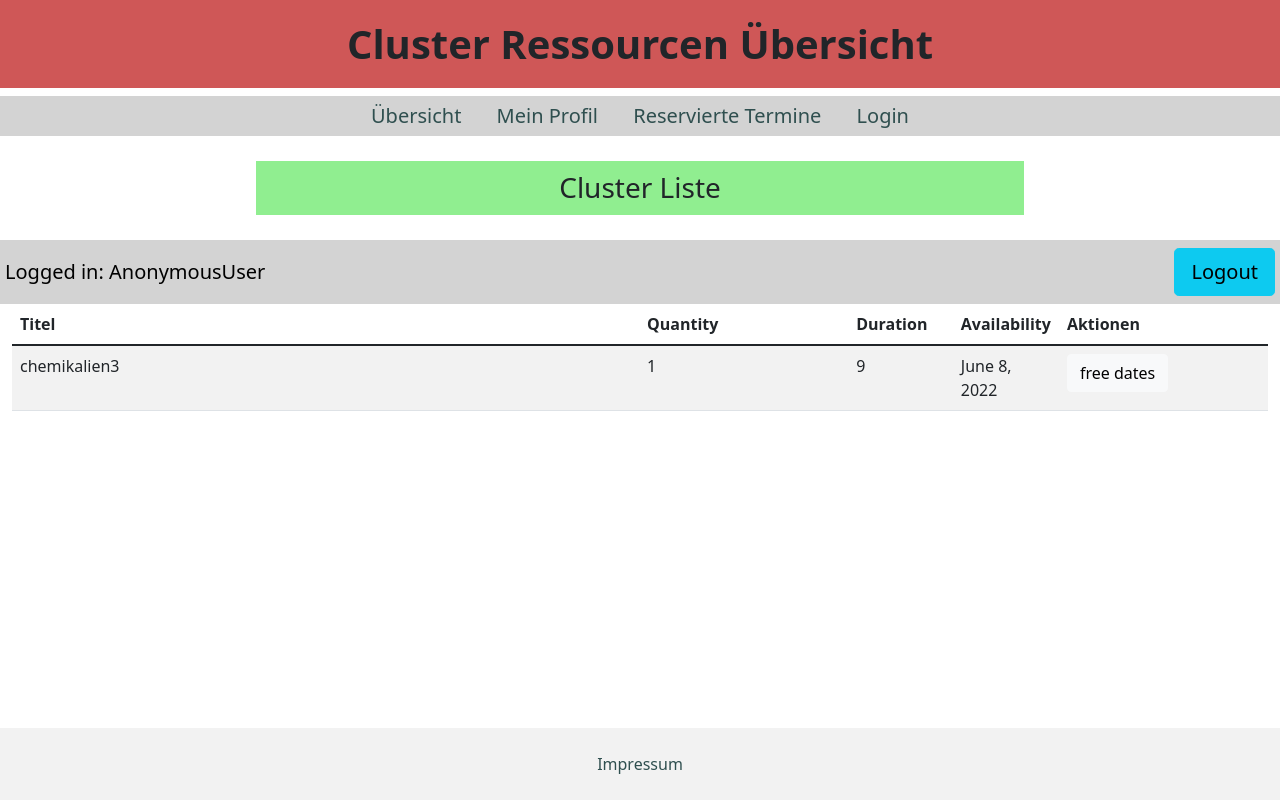
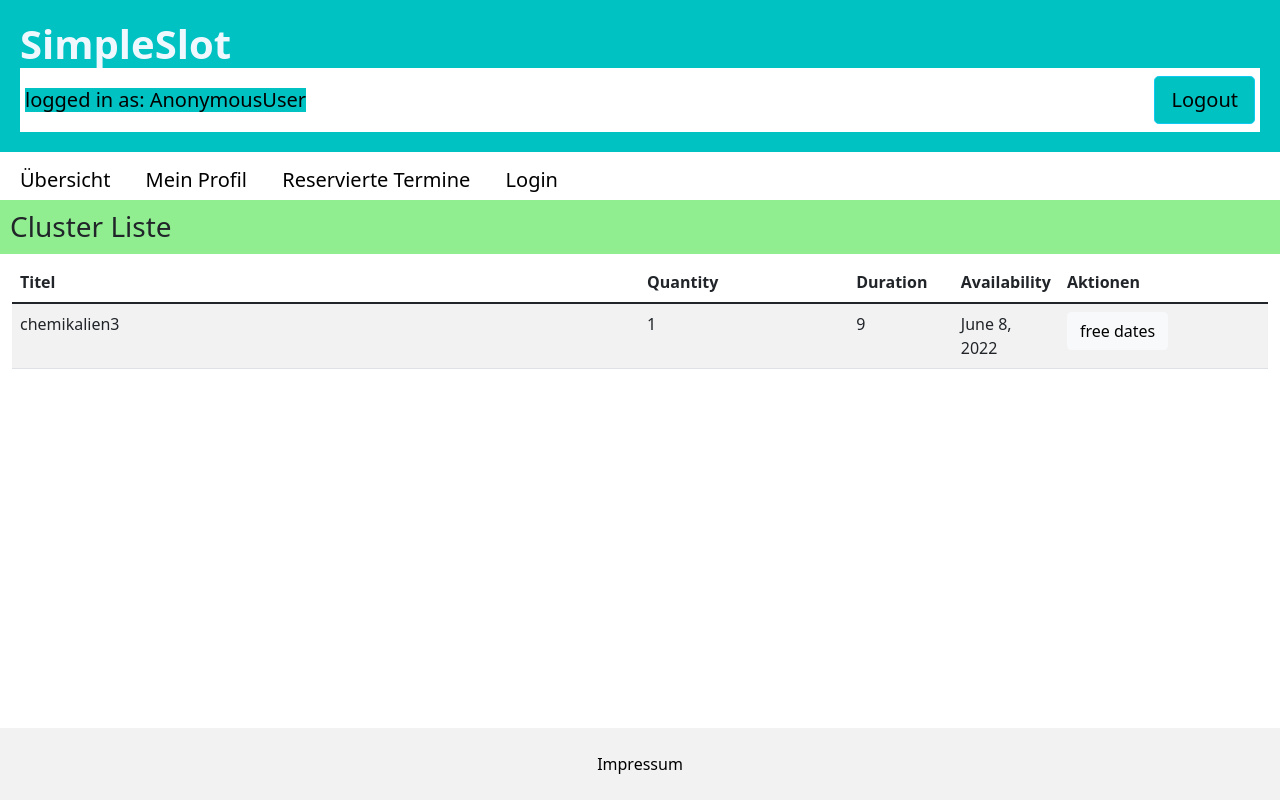
Before and after one commit to armand143/SimpleSlot_UniProject, a Django app: page /cls/ in a window 1280 px wide. Run offline with Django 4.2, Linux system fonts and the light colour scheme; data comes from the database, SQL or seed files in the repository.

Commit message:
seite bisschen übersichtlicher

```diff
--- a/firstapp/templates/firstapp/ÜbersichtCLS.html
+++ b/firstapp/templates/firstapp/ÜbersichtCLS.html
@@ -15,9 +15,17 @@
           integrity="sha384-1BmE4kWBq78iYhFldvKuhfTAU6auU8tT94WrHftjDbrCEXSU1oBoqyl2QvZ6jIW3"
           crossorigin="anonymous">
 </head>
+
 <body>
     <header>
-        <h1><b>Cluster Ressourcen Übersicht</b></h1>
+        <h1>
+          <b style="color:aliceblue"> SimpleSlot </b>
+          <nav class="navbar">
+            <span style="background-color: rgba(0, 194, 194)">logged in as: {{request.user}}</span>
+            <a style="background-color: rgba(0, 194, 194)" href="{% url 'Logout' %}" class="btn btn-info btn-lg">Logout</a>
+          </nav>
+        </h1>
+
     </header>
 
     <nav>
@@ -28,12 +36,6 @@
     </nav>
 
     <h3>Cluster Liste </h3>
-
-    <nav class="navbar">
-      <span>Logged in: {{request.user}}</span>
-      <a href="{% url 'Logout' %}" class="btn btn-info btn-lg">Logout</a>
-    </nav>
-
     <div class="container-fluid">
       <div class="table-responsive">
         <table id="mainTable" class="table table-striped table-hover">
@@ -66,7 +68,7 @@
         <div class="text-center p-4" style="background-color: rgba(0, 0, 0, 0.05);">
           <a href="{% url 'Impressum' %}">Impressum</a>
         </div>
-        </footer>
+    </footer>
 </body>
 
 <!-- Javascript -->
@@ -78,29 +80,29 @@
 <style>
 h1 {
   padding: 20px;
-  text-align: center;
+  text-align: left;
+  text-decoration-color: aqua;
   font-size: 40px;
-  background-color: rgb(207, 87, 87);
+  background-color: rgb(0, 194, 194)
 }
 nav {
   padding: 5px;
-  text-align: center;
+  text-align: left;
   font-size: 20px;
   width: 100%;
-  background-color: lightgrey;
+  background-color: rgb(255, 255, 255);
   color: black;
 }
 a {
-  color:darkslategrey;
+  color:rgb(0, 0, 0);
   padding-left: 15px;
   padding-right: 15px;
   text-decoration: none;
 }
 h3 {
-  margin: 25px 20%;
   padding: 10px;
   background-color: lightgreen;
-  text-align: center;
+  text-align: left;
 }
 .close {
   padding: 7px 17px;
```
